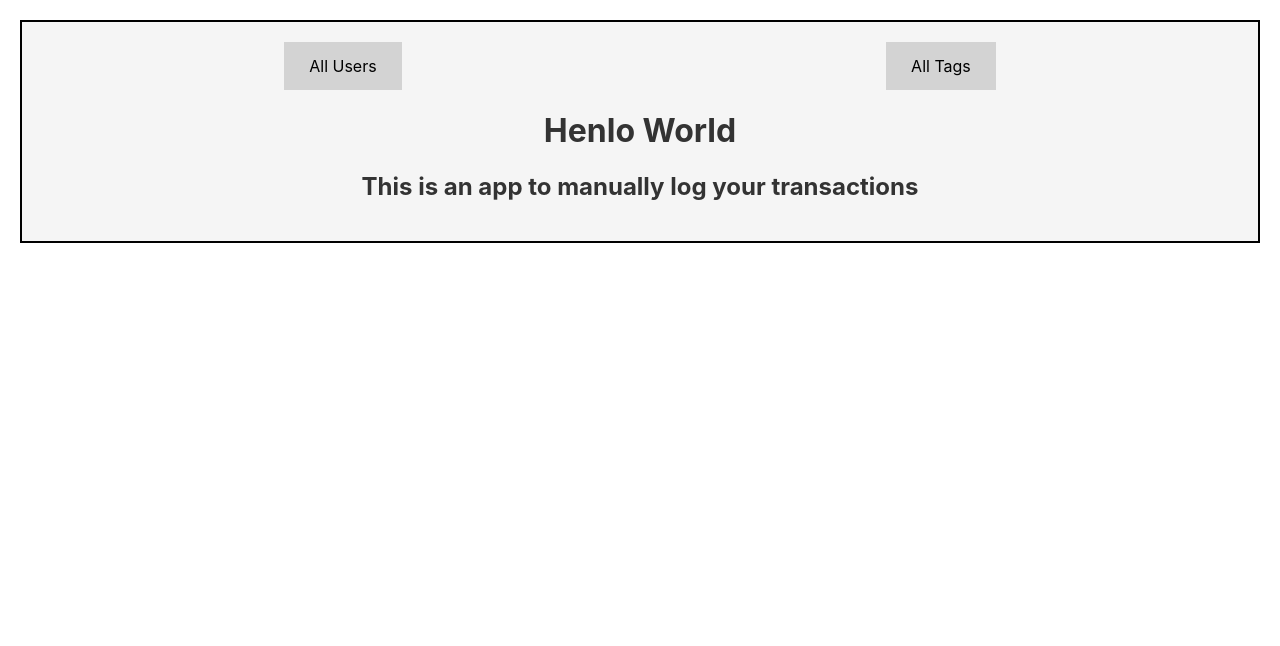
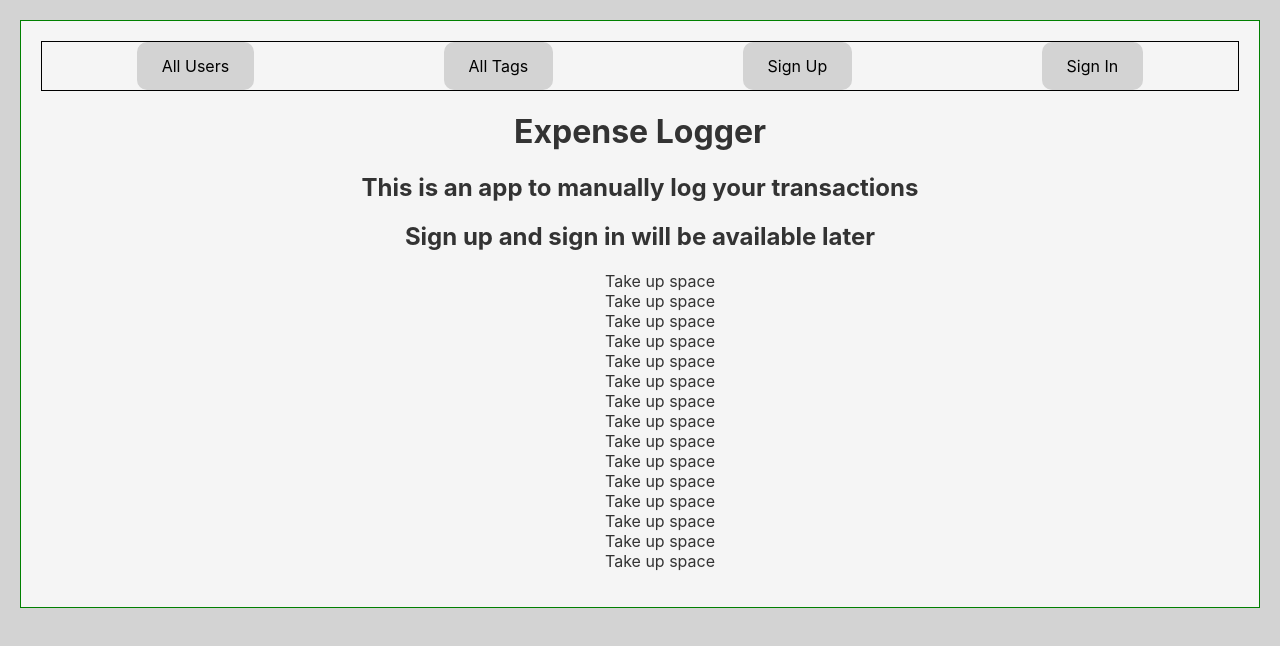
Before and after one commit to UchuuKani/expense-tracker, a React (Create React App) app: page / in a window 1280 px wide. Shown: the top 646 px of the page. Built offline with nearby package versions, Linux system fonts and the light colour scheme.

Commit message:
refactors AddForm to organize form items using a ul and li's. In general, more html added for placeholders

```diff
--- a/src/App.css
+++ b/src/App.css
@@ -1,22 +1,23 @@
 .App {
-  border: 2px solid black;
   text-align: center;
   background: #f5f5f5;
   color: #333;
   margin: 20px;
   padding: 20px;
+  border: 1px solid green;
 }
 
-.add-transaction {
-  display: flex;
-  justify-content: baseline;
+body {
+  background-color: lightgrey;
 }
 
-.transaction-list {
-  display: flex;
+/* LandingPage styling */
+.landing-page > ul > li {
+  list-style: none;
 }
 
 .navbar {
+  border: 1px solid black;
   display: flex;
   justify-content: space-around;
 }
@@ -24,6 +25,7 @@
 /*link to navbar link style here: https://www.w3schools.com/css/css_link.asp*/
 .link-button {
   background-color: lightgrey;
+  border-radius: 10px;
   color: black;
   padding: 14px 25px;
   text-align: center;
@@ -31,12 +33,52 @@
   display: inline-block;
 }
 
+/* UserProfile composed of several components - User, TransactionList (which is composed with Transaction) and AddTransaction */
+
+/* TransactionList styling */
 .transaction-list {
+  display: flex;
   flex-direction: column;
 }
 
+/* AddTransaction form styling */
+.add-transaction {
+  margin-top: 5em;
+  display: flex;
+  flex-direction: column;
+  justify-content: flex-start;
+  border: 1px solid blue;
+}
+
+.add-transaction > ul > li {
+  list-style: none;
+}
+
+/* everything below needs to be changed as html has changed */
 #test {
   display: flex;
   flex-wrap: wrap;
   justify-content: space-evenly;
 }
+
+#add-transaction-btn {
+  height: 2em;
+  width: 5em;
+}
+
+#tags-input {
+  width: 25.5rem;
+}
+
+#description-label {
+  float: left;
+}
+
+#transaction-amount {
+  float: left;
+}
+
+#add-tags-label {
+  float: left;
+}
+/* everything above needs to be changed as html has changed */
--- a/src/components/AddTransaction.tsx
+++ b/src/components/AddTransaction.tsx
@@ -52,16 +52,26 @@ const AddTransaction: React.FunctionComponent<Props> = ({
 
   return (
     <form onSubmit={handleSubmit} className="add-transaction">
-      <label htmlFor="transactionDescription">Description</label>
+      <ul className="flex-outer">
+        <li>
+          <label id="description-label" htmlFor="transactionDescription">
+            Description
+          </label>
           <input
+            id="transaction-description"
             type="text"
             name="transactionDescription"
             value={description}
             onChange={(event: ChangeEvent<HTMLInputElement>): void =>
               setDescription(event.target.value)
             }
+            placeholder="Enter description"
           ></input>
-      <label htmlFor="transactionAmount">Amount</label>
+        </li>
+        <li>
+          <label id="transaction-amount" htmlFor="transactionAmount">
+            Amount
+          </label>
           <input
             type="text"
             name="transactionAmount"
@@ -69,21 +79,30 @@ const AddTransaction: React.FunctionComponent<Props> = ({
             onChange={(event: ChangeEvent<HTMLInputElement>) =>
               setAmount(event.target.value)
             }
+            placeholder="Enter amount"
           ></input>
-      <div>
-        <label htmlFor="tags">
-          Please enter tags as a comma separated list
+        </li>
+        <li>
+          <label id="add-tags-label" htmlFor="tags">
+            Tags
           </label>
           <input
+            id="tags-input"
             type="text"
             name="tags"
             value={tags}
             onChange={(event: ChangeEvent<HTMLInputElement>) =>
               setTags(event.target.value)
             }
+            placeholder="Enter tags as a comma separated list"
           ></input>
-      </div>
-      <button type="submit">Submit</button>
+        </li>
+        <li>
+          <button id="add-transaction-btn" type="submit">
+            Submit
+          </button>
+        </li>
+      </ul>
     </form>
   );
 };
--- a/src/components/LandingPage.tsx
+++ b/src/components/LandingPage.tsx
@@ -2,9 +2,15 @@ import React from "react";
 
 const LandingPage: React.FunctionComponent = () => {
   return (
-    <div>
-      <h1>Henlo World</h1>
+    <div className="landing-page">
+      <h1>Expense Logger</h1>
       <h2>This is an app to manually log your transactions</h2>
+      <h2>Sign up and sign in will be available later</h2>
+      <ul>
+        {new Array(15).fill(1).map((space, idx) => {
+          return <li key={idx}>Take up space</li>;
+        })}
+      </ul>
     </div>
   );
 };
--- a/src/components/Navbar.tsx
+++ b/src/components/Navbar.tsx
@@ -10,6 +10,12 @@ const Navbar: React.FunctionComponent = () => {
       <NavLink to="/tags" className="link-button">
         All Tags
       </NavLink>
+      <NavLink to="/" className="link-button">
+        Sign Up
+      </NavLink>
+      <NavLink to="/" className="link-button">
+        Sign In
+      </NavLink>
     </nav>
   );
 };
--- a/src/components/Routes.tsx
+++ b/src/components/Routes.tsx
@@ -23,7 +23,7 @@ const Routes = () => {
         // render={({ match }) => <UserProfile userId={match.params.userId} />}
         component={UserProfile}
       />{" "}
-      {/* this pattern for passing down route props more performant I believe? - supposed to prevent re-renders or something, a reference is below
+      {/* this pattern (render={...stuff}) for passing down route props more performant I believe? - supposed to prevent re-renders or something, a reference is below
       https://learnwithparam.com/blog/how-to-pass-props-in-react-router/
       https://www.robinwieruch.de/react-pass-props-to-component#pass-props-with-react-router
     */}
--- a/src/components/User.tsx
+++ b/src/components/User.tsx
@@ -10,6 +10,7 @@ interface Props {
 }
 
 export interface IUser {
+  id?: number;
   name: string;
   email: string;
 }
--- a/src/components/UserList.tsx
+++ b/src/components/UserList.tsx
@@ -2,6 +2,7 @@ import React, { useState, useEffect } from "react";
 import axios from "axios";
 import { Link } from "react-router-dom";
 import { IUser } from "./User";
+import Spinner from "./common/Spinner";
 
 const UserList: React.FunctionComponent = () => {
   const [users, setUsers] = useState<IUser[]>([]);
@@ -14,14 +15,17 @@ const UserList: React.FunctionComponent = () => {
     <div>
       <h1>This is a list of all registered users</h1>
       <div className="user-list">
-        {users.length &&
-          users.map((user: any) => {
+        {users.length > 0 ? (
+          users.map((user) => {
             return (
               <Link key={user.id} to={`/users/${user.id}`}>
                 <h3>{user.name}</h3>
               </Link>
             );
-          })}
+          })
+        ) : (
+          <Spinner />
+        )}
       </div>
     </div>
   );
```
Lines whose indentation alone changed are shown as unchanged.
